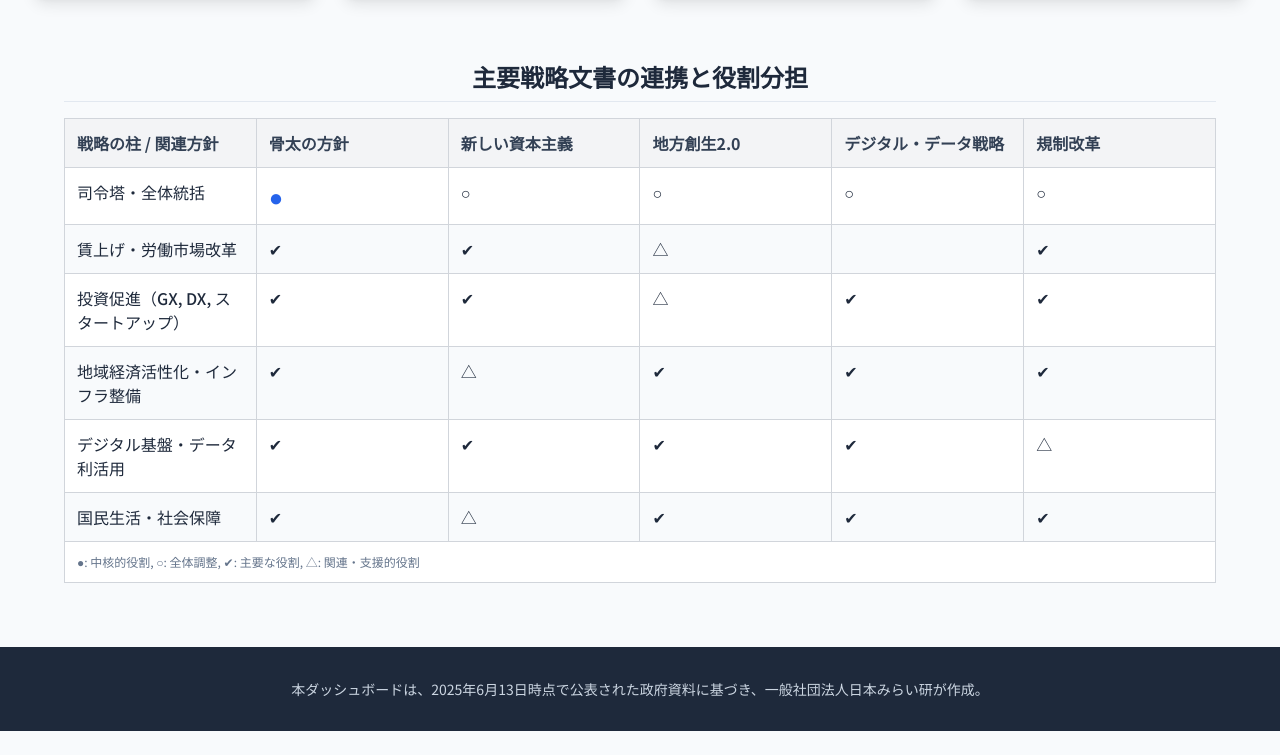
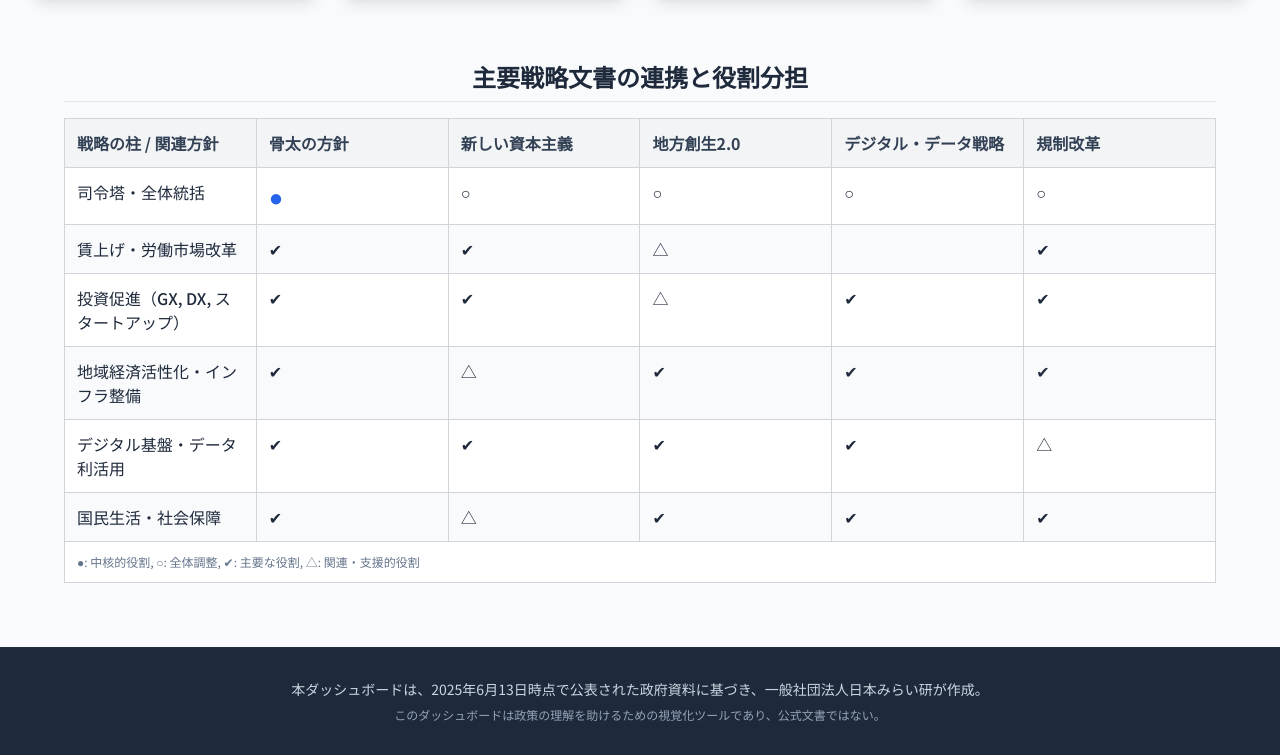
Before and after one commit to RIFJ00/seisaku, a plain HTML site: page index.html in a window 1280 px wide. Shown: the part 989-1744 px from the top of the page. Before the commit the page ends 1720 px from the top, so only its background shows below. Drawn offline with nearby package versions, Linux system fonts and the light colour scheme.

Commit message:
Update index.html

```diff
--- a/index.html
+++ b/index.html
@@ -650,6 +650,7 @@
     <footer class="bg-slate-800 text-white">
         <div class="container mx-auto py-8 px-4 sm:px-6 lg:px-8 text-center">
             <p class="text-sm text-slate-300">本ダッシュボードは、2025年6月13日時点で公表された政府資料に基づき、一般社団法人日本みらい研が作成。</p>
+            <p class="text-xs text-slate-400 mt-2">このダッシュボードは政策の理解を助けるための視覚化ツールであり、公式文書ではない。</p>
         </div>
     </footer>
 
```
